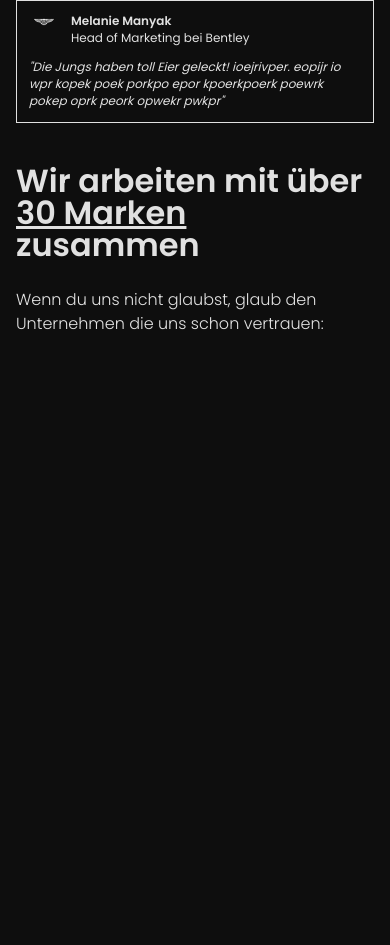
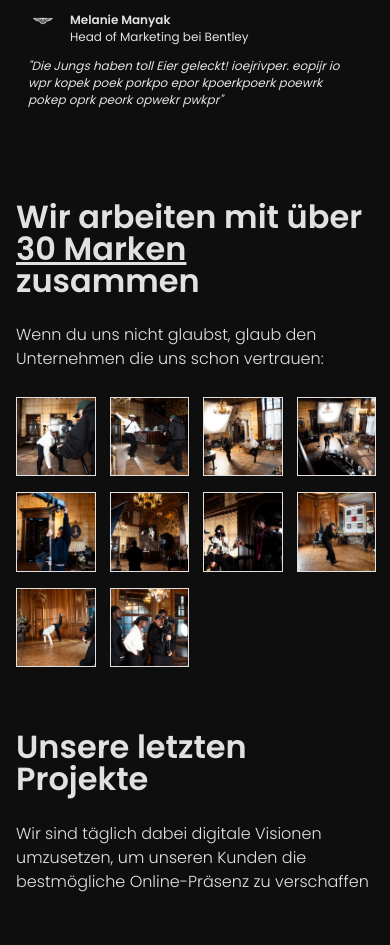
Before and after one commit to DKushman/WAVEZ, a plain HTML site: page index.html in a window 390 px wide. Shown: the part 715-1660 px from the top of the page. Drawn offline with Linux system fonts and the light colour scheme.

Commit message:
anfang stagger

```diff
--- a/index.html
+++ b/index.html
@@ -18,8 +18,8 @@
         </nav>
         <span class="location">BERLIN, GERMANY</span>
     </header>
-    <section class="hero-test-section">
-    <div class="test-container">
+    <section class="hero-section">
+        <div class="test-container">
         <img class="test-img" src="./images/DSC00103.jpeg" alt="Racing Podium">
         <div class="test-content-wrapper">
             <div class="test-grid-top">
@@ -60,9 +60,29 @@
         </div>
     </div>
     </section>
-    <section class="normal-section">
+    <section class="section">
         <h2 class="h2">Wir arbeiten mit über <u>30 Marken</u> zusammen</h2>
         <p class="p">Wenn du uns nicht glaubst, glaub den Unternehmen die uns schon vertrauen:</p>
+        <div class="referenz-raster">
+            <img src="./images/DSC00103.jpeg" alt="Referenz 1" loading="lazy">
+            <img src="./images/DSC00110.jpeg" alt="Referenz 2" loading="lazy">
+            <img src="./images/DSC00122.jpeg" alt="Referenz 3" loading="lazy">
+            <img src="./images/DSC00129.jpeg" alt="Referenz 4" loading="lazy">
+            <img src="./images/DSC00148.jpeg" alt="Referenz 5" loading="lazy">
+            <img src="./images/DSC00175.jpeg" alt="Referenz 6" loading="lazy">
+            <img src="./images/DSC00203.jpeg" alt="Referenz 7" loading="lazy">
+            <img src="./images/DSC00257.jpeg" alt="Referenz 8" loading="lazy">
+            <img src="./images/DSC00311.jpeg" alt="Referenz 9" loading="lazy">
+            <img src="./images/DSC00321.jpeg" alt="Referenz 10" loading="lazy">
+        </div>
     </section>
+    <section class="section">
+        <h2 class="h2">Unsere letzten Projekte
+        </h2>
+        <p class="p">Wir sind täglich dabei digitale Visionen umzusetzen, um unseren Kunden die bestmögliche Online-Präsenz zu verschaffen
+        </p>
+        <div class="projekte-stagger">
+
+        </div>
 </body>
 </html>
--- a/style.css
+++ b/style.css
@@ -137,11 +137,12 @@ blockquote img {
 
 
 @media (min-width: 1125px) {
-    .hero-test-section {
+    .hero-section {
         height: 90dvh;
         display: flex;
         flex-direction: column;
         justify-content: center;
+
     }
     .img-mobil {
         display: none; /* Beste Performance */
@@ -164,12 +165,15 @@ blockquote img {
   }
 }
 
+/* Hero Section - Normale Section ohne Basis-Klasse */
+.hero-section {
+    width: 100%;
+    min-height: auto;
+    padding-bottom: clamp(3rem, 6vw, 8rem);
+}
 
-/* Standard (Mobile): Keine feste Höhe */
-.hero-test-section {
-    min-height: auto;
-
-}
+/* Spezifische Section-Unterklassen */
+/* .hero-test-section hat spezifische Eigenschaften in Media Queries */
 .test-content-wrapper {
     display: grid;
     gap: 3rem;
@@ -200,7 +204,6 @@ blockquote img {
     object-fit: cover;
   }
 .h2-quote-container {
-    border: 0.5px solid #E1E1E1;
     padding-top: clamp(0.75rem, 1.5vw, 1.5rem);
 }
 
@@ -246,7 +249,22 @@ blockquote img {
     margin-bottom: 0;
   }
 
-  .normal-section {
-    height: 100dvh;
-    margin-top: 5vh;
+  /* Spezifische Eigenschaften für section-Unterklassen auf Desktop */
+  .section {
+    padding-block: clamp(2rem, 4vw, 5rem);
+  }
+.referenz-raster {
+    display: grid;
+    grid-template-columns: repeat(4, 1fr);
+    gap: 1em;
+    margin-top: 3vh;
 }
+
+.referenz-raster img {
+    width: 100%;
+    height: auto;
+    display: block;
+    aspect-ratio: 1/1;
+    border: 0.5px solid #E1E1E1;
+    object-fit: cover;
+}
```
